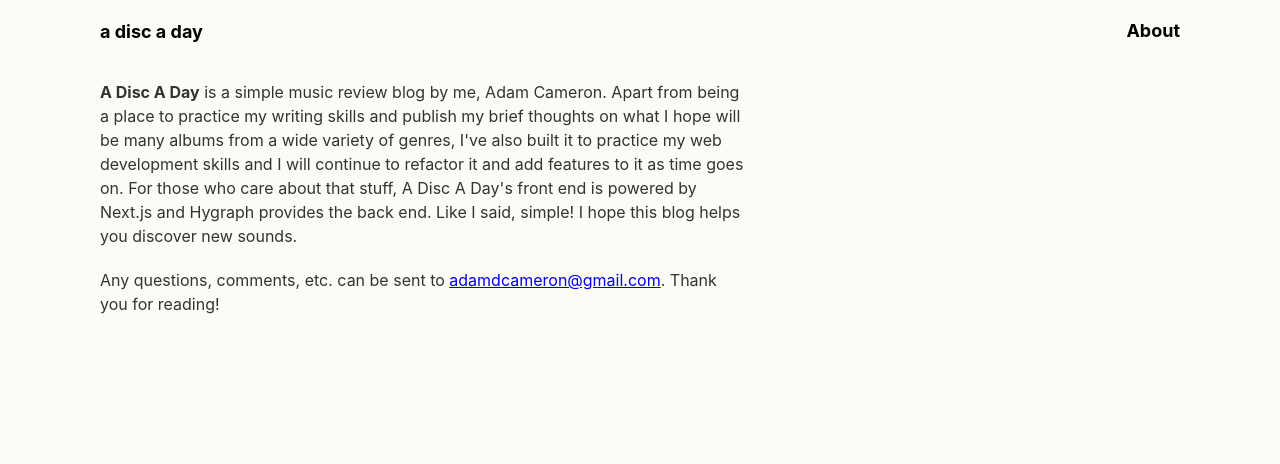
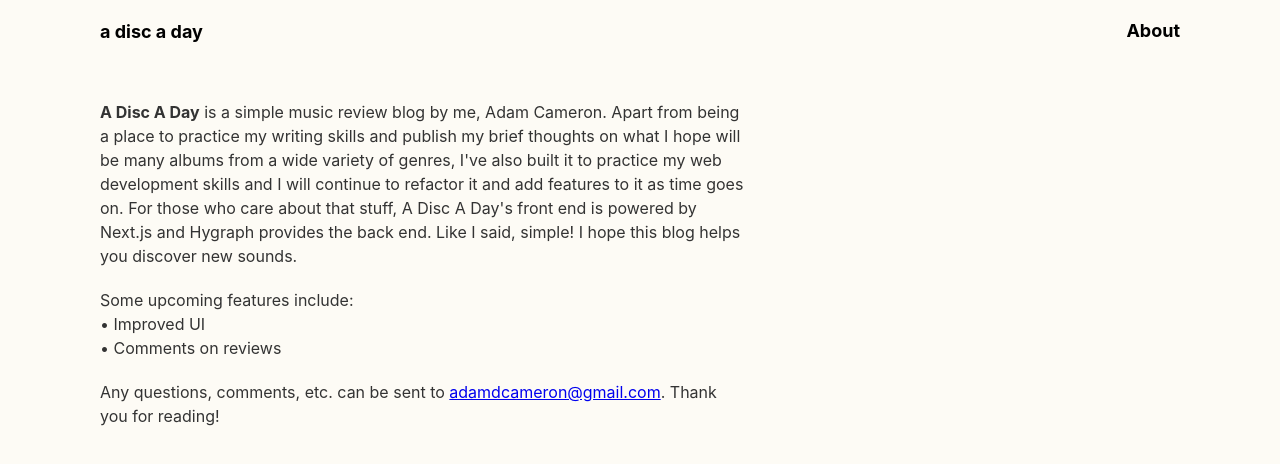
Before and after one commit to nicecore/adiscaday, a Next.js app: page /about in a window 1280 px wide. Shown: the top 464 px of the page. Built offline with nearby package versions, Linux system fonts and the light colour scheme.

Commit message:
second migration update

```diff
--- a/pages/about.js
+++ b/pages/about.js
@@ -4,6 +4,11 @@ const About = () => {
   return (
     <div className='container'>
       <p className='about-paragraph'><b>A Disc A Day</b> is a simple music review blog by me, Adam Cameron. Apart from being a place to practice my writing skills and publish my brief thoughts on what I hope will be many albums from a wide variety of genres, I've also built it to practice my web development skills and I will continue to refactor it and add features to it as time goes on. For those who care about that stuff, A Disc A Day's front end is powered by Next.js and Hygraph provides the back end. Like I said, simple! I hope this blog helps you discover new sounds.</p>
+      <p>Some upcoming features include:</p>
+      <ul>
+        <li>• Improved UI</li>
+        <li>• Comments on reviews</li>
+      </ul>
       <p className='about-paragraph'>
       Any questions, comments, etc. can be sent to <a href="mailto:adamdcameron@gmail.com">adamdcameron@gmail.com</a>. Thank you for reading!
       </p>
--- a/pages/index.js
+++ b/pages/index.js
@@ -7,7 +7,7 @@ const graphcms = new GraphQLClient('https://api-us-west-2.hygraph.com/v2/cll5m1x
 
 const ALLREVIEWS = gql`
 {
-  reviews {
+  reviews(orderBy: createdAt_DESC) {
     createdAt
     dateAndTime
     id
--- a/styles/globals.css
+++ b/styles/globals.css
@@ -161,6 +161,7 @@ ul {
 
 .about-paragraph {
   width: 60%;
+  margin-top: 20px;
   margin-bottom: 20px;
 }
 
```
